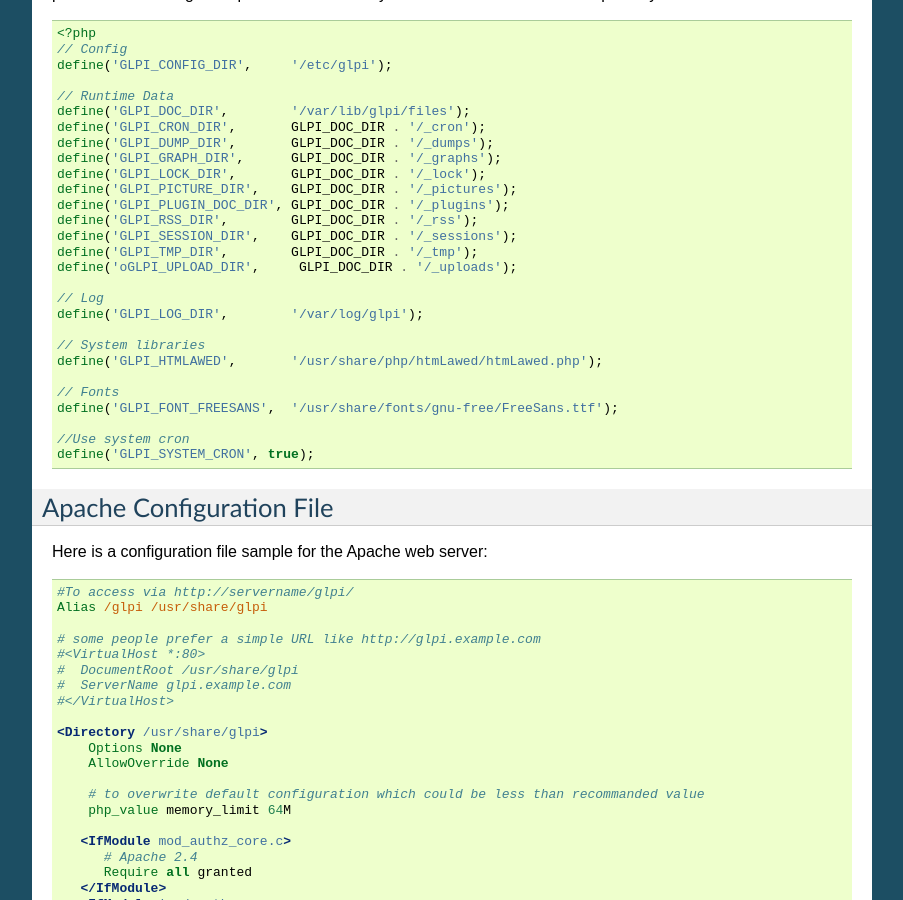
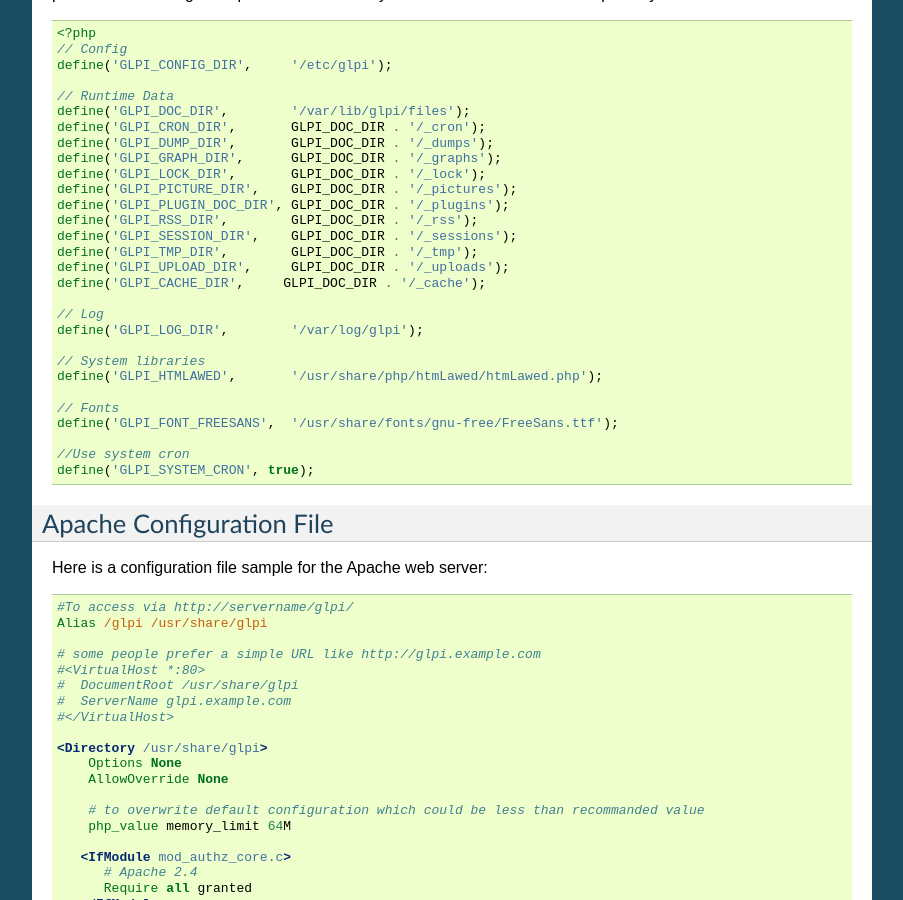
Before and after one commit to glpi-project/docdev, a Sphinx documentation site: the page built from source/packaging.rst, in a window 1280 px wide and 900 px high, scrolled down 700 px. Shown: the whole window, without its empty margins (198-1101 px from the left). Built offline with Sphinx 7.4.7, drawn with Linux system fonts in a browser that asks for light colours.

Commit message:
Update packaging.rst

```diff
--- a/source/packaging.rst
+++ b/source/packaging.rst
@@ -46,7 +46,8 @@
    define('GLPI_RSS_DIR',        GLPI_DOC_DIR . '/_rss');
    define('GLPI_SESSION_DIR',    GLPI_DOC_DIR . '/_sessions');
    define('GLPI_TMP_DIR',        GLPI_DOC_DIR . '/_tmp');
-   define('oGLPI_UPLOAD_DIR',     GLPI_DOC_DIR . '/_uploads');
+   define('GLPI_UPLOAD_DIR',     GLPI_DOC_DIR . '/_uploads');
+   define('GLPI_CACHE_DIR',     GLPI_DOC_DIR . '/_cache');
 
    // Log
    define('GLPI_LOG_DIR',        '/var/log/glpi');
```
